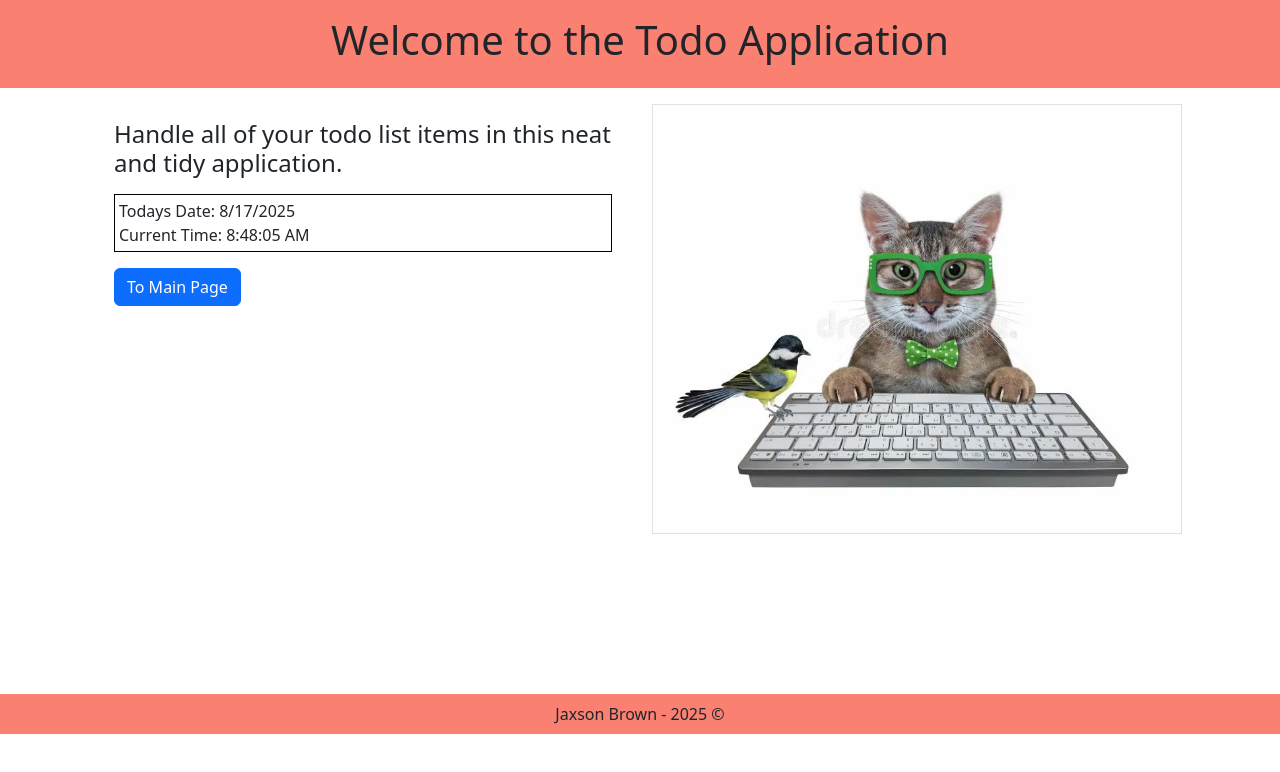
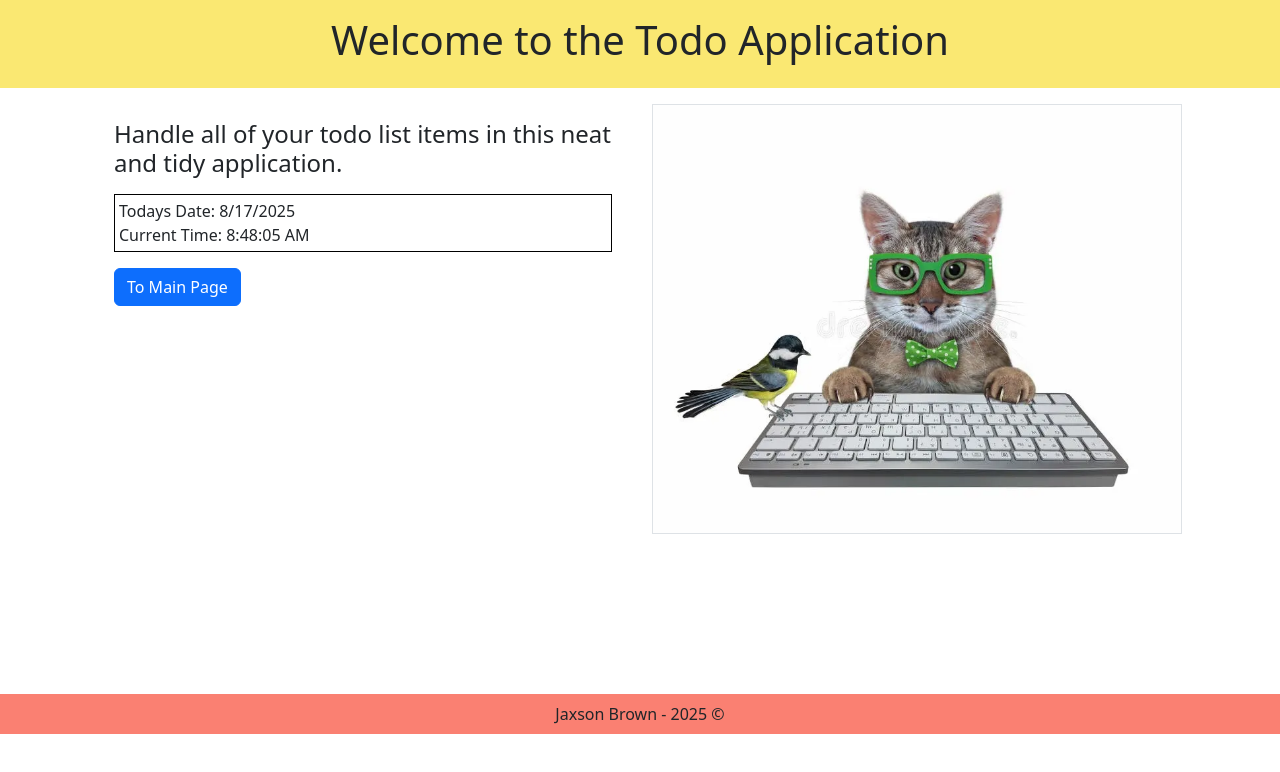
Before and after one commit to JaxsonBrownie/Todo-App, a plain HTML site: page frontend/index.html in a window 1280 px wide. Drawn offline with nearby package versions, Linux system fonts and the light colour scheme.

Commit message:
changed color to yellow

```diff
--- a/frontend/index.html
+++ b/frontend/index.html
@@ -12,7 +12,7 @@
     </head>
     <body>
         <!-- header -->
-        <header class="p-3" style="background-color: salmon;">
+        <header class="p-3" style="background-color: rgb(250, 232, 114);">
             <h1 class="text-center">Welcome to the Todo Application</h1>
         </header>
 
```
